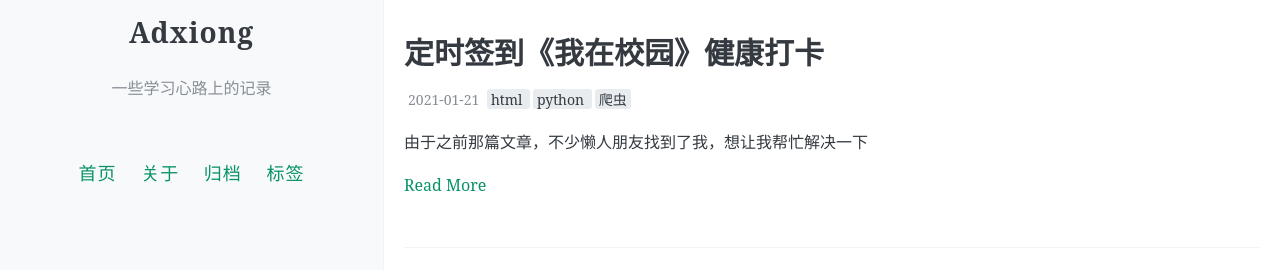
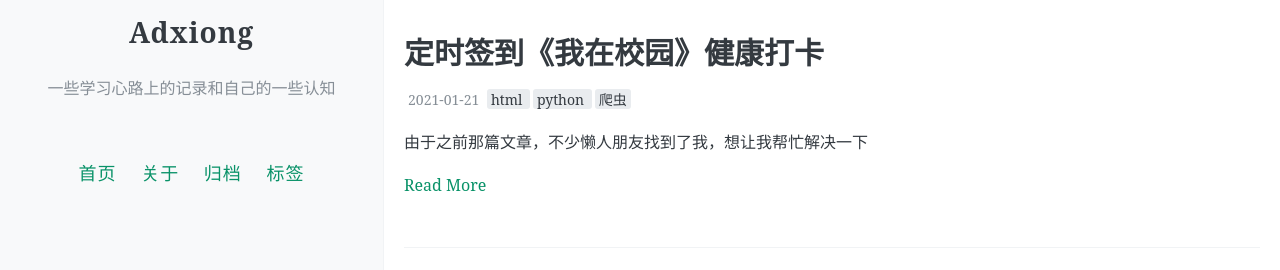
Before and after one commit to Adxiong/blog, a Jekyll site: the page built from index.html, in a window 1280 px wide. Shown: the part 290-560 px from the top of the page. Built offline with Jekyll 4.4.1, drawn with Linux system fonts in a browser that asks for light colours; the list of posts is cut into pages by our own code; comment, search, counter and statistics services are not loaded.

Commit message:
update config

```diff
--- a/_config.yml
+++ b/_config.yml
@@ -8,7 +8,7 @@
 
 # 描述/签名
 name: Adxiong
-description: 一些学习心路上的记录
+description: 一些学习心路上的记录和自己的一些认知
 
 # 输入你的网站域名（如果你没有添加自己的域名，而是直接用GitHub pages分配的域名的话可以省略）
 url:
```
